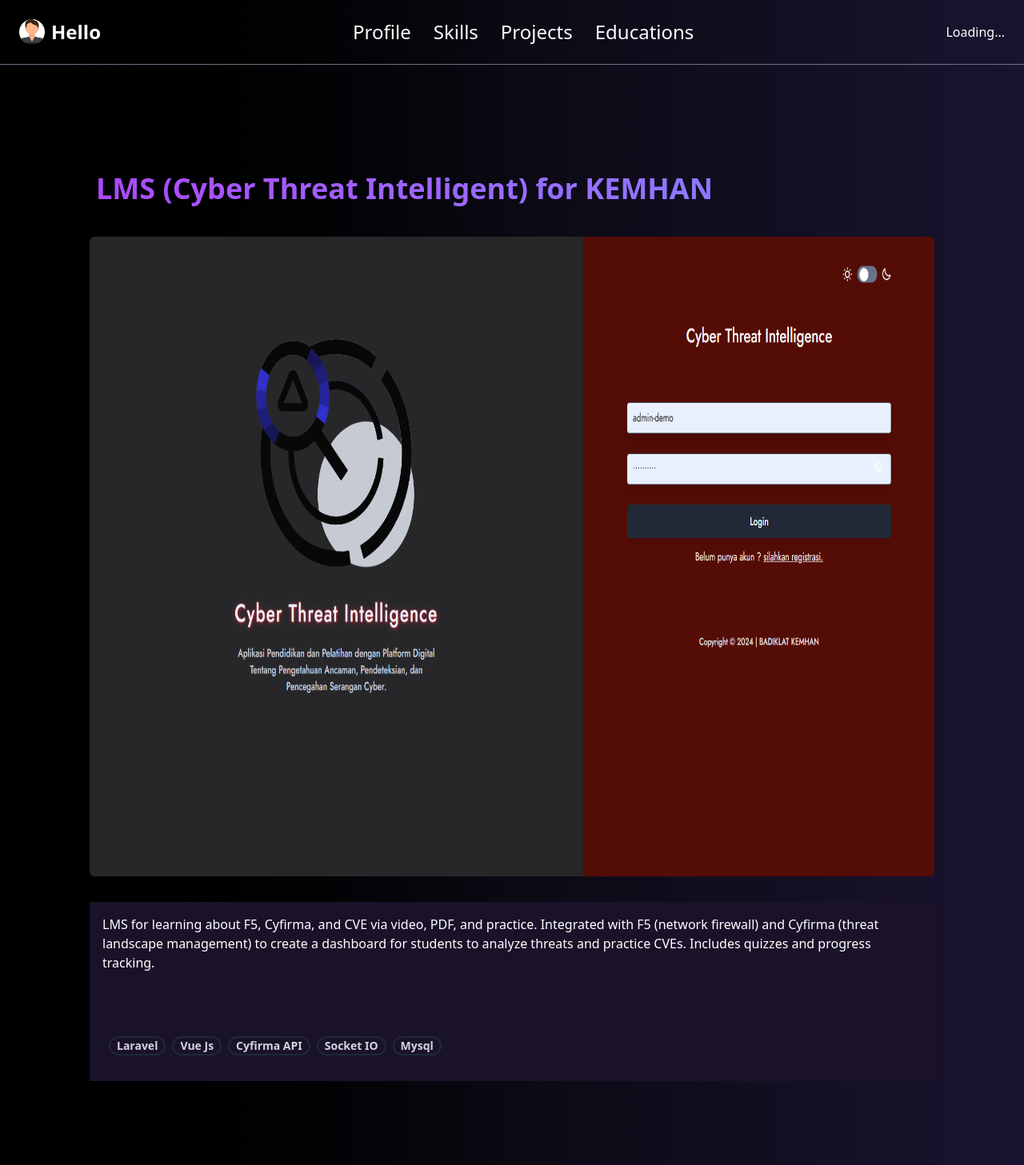
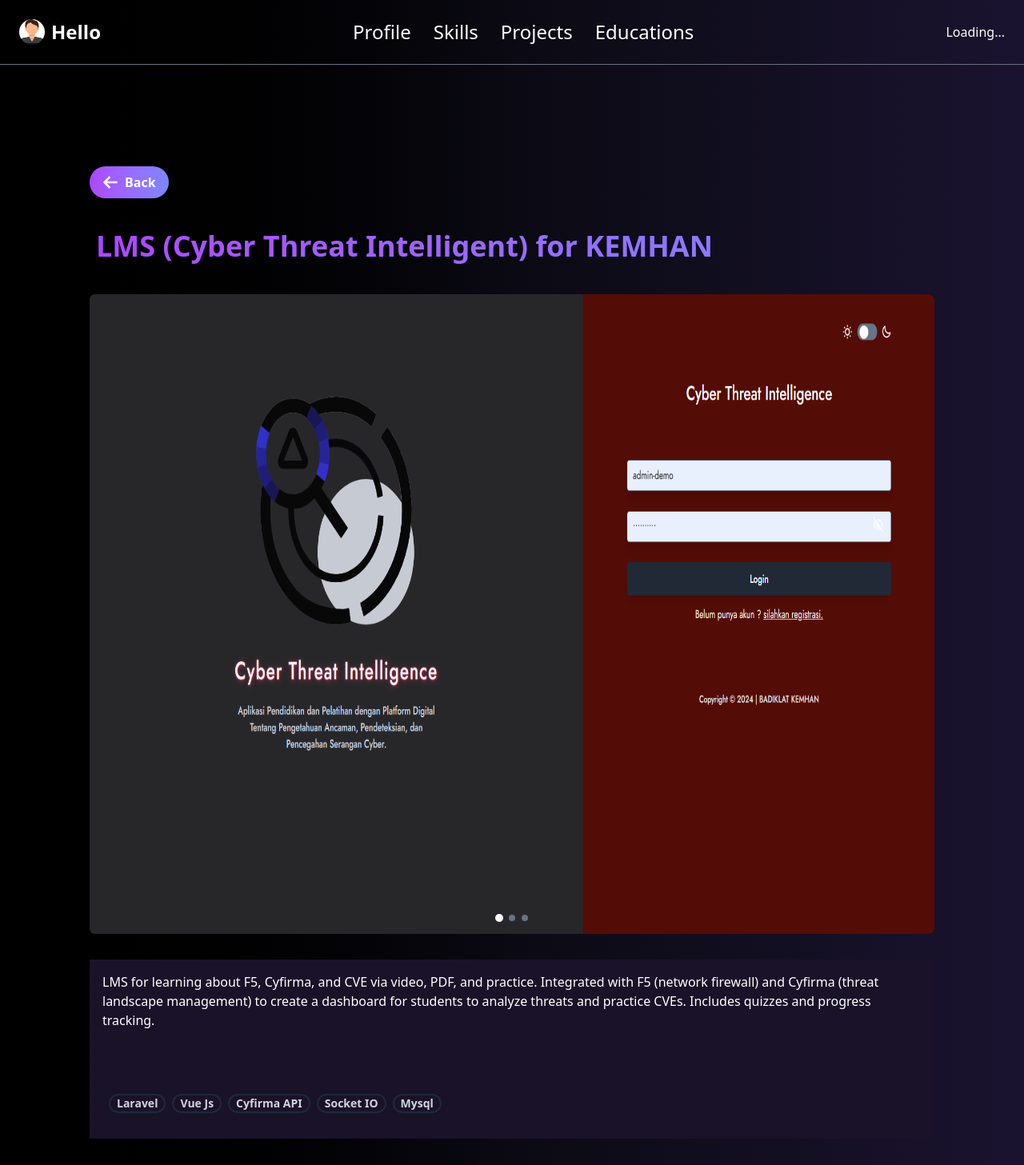
Before and after one commit to Ihpaz/web-portofolio-react-redux-query-tailwind, a React (Vite) app: page /home/1 in a window 1280 px wide. Shown: the top 1457 px of the page at 80% size. Built offline with nearby package versions, Linux system fonts and the light colour scheme; no server answers.

Commit message:
feat: Introduce project detail pages, resume cards, and an image slider with associated project data.

```diff
--- /dev/null
+++ b/src/components/ImageSlider.tsx
@@ -0,0 +1,78 @@
+import React, { useState } from 'react';
+import ImageComponent from './ImageComponent';
+
+type ImageSliderProps = {
+    images: string[];
+    alt: string;
+}
+
+const ImageSlider: React.FC<ImageSliderProps> = ({ images, alt }) => {
+    // Ensure max 5 images
+    const displayImages = images.slice(0, 5);
+    const [currentIndex, setCurrentIndex] = useState(0);
+
+    const goToPrevious = () => {
+        const isFirstSlide = currentIndex === 0;
+        const newIndex = isFirstSlide ? displayImages.length - 1 : currentIndex - 1;
+        setCurrentIndex(newIndex);
+    };
+
+    const goToNext = () => {
+        const isLastSlide = currentIndex === displayImages.length - 1;
+        const newIndex = isLastSlide ? 0 : currentIndex + 1;
+        setCurrentIndex(newIndex);
+    };
+
+    const goToSlide = (slideIndex: number) => {
+        setCurrentIndex(slideIndex);
+    };
+
+    if (!displayImages || displayImages.length === 0) {
+        return null;
+    }
+
+    if (displayImages.length === 1) {
+        return <ImageComponent src={displayImages[0]} alt={alt} width='w-full' height='h-[300px] md:h-[600px] lg:h-[800px]' classDynamics="rounded-md object-contain bg-black" />;
+    }
+
+    return (
+        <div className="w-full h-full relative group">
+            <div className="w-full h-[300px] md:h-[600px] lg:h-[800px] rounded-md bg-black flex items-center justify-center overflow-hidden relative">
+                <ImageComponent
+                    src={displayImages[currentIndex]}
+                    alt={`${alt} ${currentIndex + 1}`}
+                    width='w-full'
+                    height='h-full'
+                    classDynamics="object-contain rounded-md duration-500"
+                />
+            </div>
+
+            {/* Left Arrow */}
+            <div className="hidden group-hover:block absolute top-[50%] -translate-x-0 translate-y-[-50%] left-5 text-2xl rounded-full p-2 bg-black/20 text-white cursor-pointer hover:bg-black/50 transition-all" onClick={goToPrevious}>
+                <svg xmlns="http://www.w3.org/2000/svg" fill="none" viewBox="0 0 24 24" strokeWidth={1.5} stroke="currentColor" className="w-6 h-6">
+                    <path strokeLinecap="round" strokeLinejoin="round" d="M15.75 19.5L8.25 12l7.5-7.5" />
+                </svg>
+            </div>
+            {/* Right Arrow */}
+            <div className="hidden group-hover:block absolute top-[50%] -translate-x-0 translate-y-[-50%] right-5 text-2xl rounded-full p-2 bg-black/20 text-white cursor-pointer hover:bg-black/50 transition-all" onClick={goToNext}>
+                <svg xmlns="http://www.w3.org/2000/svg" fill="none" viewBox="0 0 24 24" strokeWidth={1.5} stroke="currentColor" className="w-6 h-6">
+                    <path strokeLinecap="round" strokeLinejoin="round" d="M8.25 4.5l7.5 7.5-7.5 7.5" />
+                </svg>
+            </div>
+            {/* Dots */}
+            <div className="flex justify-center py-2 absolute bottom-2 w-full gap-2">
+                {displayImages.map((_, slideIndex) => (
+                    <div
+                        key={slideIndex}
+                        onClick={() => goToSlide(slideIndex)}
+                        className={`text-2xl cursor-pointer transition-all duration-300 ${currentIndex === slideIndex ? 'text-white scale-125' : 'text-gray-500'}`}
+                    >
+                        <div className={`w-2 h-2 rounded-full ${currentIndex === slideIndex ? 'bg-white' : 'bg-gray-500'}`}></div>
+                    </div>
+                ))}
+            </div>
+        </div>
+    );
+};
+
+export default ImageSlider;
--- a/src/data/Resumes.ts
+++ b/src/data/Resumes.ts
@@ -5,6 +5,7 @@
   skills: string[];
   link?: string;
   image: string;
+  images?: string[];
 }
 
 const Resumes: ResumesType[] = [
@@ -12,8 +13,9 @@
     id: 0,
     title: "WMS(Warehouse Management System) for KFC",
     description: "A comprehensive warehouse management system for KFC that handles incoming and outgoing stock, production cycles, stock reconciliation, and delivery orders to outlets. Key features include inventory tracking and detailed analysis of goods movement",
-            skills: ["Spring Boot", "Angular","Jasper", "Oracle"],
-            image:'wms-1.png'
+    skills: ["Spring Boot", "Angular", "Jasper", "Oracle"],
+    image: 'wms-1.png',
+    images: ['wms-1.png', 'wms-2.png']
   },
   {
     id: 1,
@@ -21,7 +23,8 @@
     description: "LMS for learning about F5, Cyfirma, and CVE via video, PDF, and practice. Integrated with F5 (network firewall) and Cyfirma (threat landscape management) to create a dashboard for students to analyze threats and practice CVEs. Includes quizzes and progress tracking.",
     skills: ["Laravel", "Vue Js", "Cyfirma API", "Socket IO", "Mysql"],
     link: "https://cyseclms.com/login",
-            image:'lms-1.png'
+    image: 'lms-1.png',
+    images: ['lms-1.png', 'lms-1.png', 'lms-1.png']
   },
   {
     id: 2,
@@ -29,14 +32,16 @@
     description: "Consultancy platform for electricity engineering with PLN engineers via chat, Zoom, and onsite meetings. Integrated with Firebase, Zoom API, and Iconpay payment gateway, using Socket IO for real-time status updates.",
     skills: ["Laravel", "Vue Js", "Firestore", "Socket IO", "Zoom API", "Postgresql", "Iconpay"],
     link: "https://konsultrik.plne.co.id/",
-            image:'konsultrik-1.png'
+    image: 'konsultrik-1.png',
+    images: ['konsultrik-1.png', 'konsultrik-1.png', 'konsultrik-1.png']
   },
   {
     id: 3,
     title: "SSO Server & Advance Threat Detection System",
     description: "SSO server and threat detection system integrated with F5 API for monitoring unusual traffic and sending notifications via Telegram API.",
     skills: ["Laravel", "Vue Js", "Mysql", "F5 API"],
-            image:'sso-1.png'
+    image: 'sso-1.png',
+    images: ['sso-1.png', 'sso-1.png', 'sso-1.png']
   },
   {
     id: 4,
@@ -44,7 +49,8 @@
     description: "Web and mobile HRIS system for attendance, leave, business travel, e-learning, KPI tracking, etc.",
     skills: ["Nest JS", "Angular", "SQL Server", "Ionic"],
     link: "https://tinyurl.com/36j8b2ta",
-            image:'solace-1.jpg'
+    image: 'solace-1.jpg',
+    images: ['solace-1.jpg', 'solace-1.jpg', 'solace-1.jpg']
   },
   {
     id: 5,
@@ -52,7 +58,8 @@
     description: "Inventory management system for tracking goods entering and exiting warehouses using scanners, delivery orders, and stock opname.",
     skills: ["Nest JS", "Angular", "Ionic", "SQL Server"],
     link: "https://tinyurl.com/3tu3rcfw",
-            image:'inventory-1.png'
+    image: 'inventory-1.png',
+    images: ['inventory-1.png', 'inventory-2.png']
   },
   {
     id: 6,
@@ -60,37 +67,42 @@
     description: "Dashboard for monitoring Golden Lamian outlets activities, fetching data from Google Spreadsheet API, and generating analytics dashboards.",
     skills: ["Nest JS", "Angular", "Mysql"],
     link: "https://github.com/Ihpaz/operationfrontend",
-            image:'operations-1.png'
+    image: 'operations-1.png',
+    images: ['operations-1.png', 'operations-1.png', 'operations-1.png']
   },
   {
     id: 7,
     title: "Booking Flight API",
     description: "Create Booking Flight API for E-Travel APP PLN ICON integrated with Drupadi API",
-            skills: ["Spring Boot","SQL Server"],
-            image:'fligh-1.png'
+    skills: ["Spring Boot", "SQL Server"],
+    image: 'fligh-1.png',
+    images: ['fligh-1.png', 'fligh-1.png', 'fligh-1.png']
   },
   {
     id: 8,
     title: "SIAP (Sistem Informasi Aplikasi Perkebunan)",
     description: "ERP system for palm oil plantations including HRIS, accounting, sales, inventory, and weighbridge system.",
-            skills: ["Codeigniter", "PHP", "Postgresql", "VB","Postgresql"],
-            image:'siap-1.jpg'
+    skills: ["Codeigniter", "PHP", "Postgresql", "VB", "Postgresql"],
+    image: 'siap-1.jpg',
+    images: ['siap-1.jpg', 'siap-1.jpg', 'siap-1.jpg']
   },
   {
     id: 9,
     title: "Web for Managing New IKN PLN Building Opening Guests",
     description: "Web application for managing guest lists, rundown, panoramic and 3D views for the new IKN PLN building opening.",
-            skills: ["Laravel", "Vue Js","Mysql"],
+    skills: ["Laravel", "Vue Js", "Mysql"],
     link: "https://dev-ikn.air.id",
-            image:'ikn-1.png'
+    image: 'ikn-1.png',
+    images: ['ikn-1.png', 'ikn-1.png', 'ikn-1.png']
   },
   {
     id: 10,
     title: "EMS (Electricity Monitoring System)",
     description: "Electricity Monitoring System for monitoring electricity usage , outage , billing etc.",
-            skills: ["Spring Boot","SQL Server"],
+    skills: ["Spring Boot", "SQL Server"],
     link: "https://dev-ikn.air.id",
-            image:'ems-1.png'
+    image: 'ems-1.png',
+    images: ['ems-1.png', 'ems-1.png', 'ems-1.png']
   },
   {
     id: 11,
@@ -98,18 +110,20 @@
     description: "My portofolio website was build using React Js with react-router, react-query , redux-toolkit and tailwindcss",
     skills: ["React Js"],
     link: "https://dev-ikn.air.id",
-            image:'portofolio-1.png'
+    image: 'portofolio-1.png',
+    images: ['portofolio-1.png', 'portofolio-1.png', 'portofolio-1.png']
   },
   {
     id: 12,
     title: "Dashboard Monitoring and Integration KFC Data to Netsuite",
     description: "Dashboard for monitoring KFC data and integrating it with Netsuite, including real-time data synchronization and analytics.",
-            skills: ["Spring Boot", "Angular","Netsuite API", "Oracle"],
-            image:'apintegrasi2.png'
+    skills: ["Spring Boot", "Angular", "Netsuite API", "Oracle"],
+    image: 'apintegrasi2.png',
+    images: ['apintegrasi2.png', 'apintegrasi2.png', 'apintegrasi2.png']
   },
 ];
 
 
-  export const categories = ["All", "Laravel", "Vue Js", "Nest JS", "Angular", "Codeigniter","Spring Boot","React Js"];
+export const categories = ["All", "Laravel", "Vue Js", "Nest JS", "Angular", "Codeigniter", "Spring Boot", "React Js"];
 
 export default Resumes;
--- a/src/pages/DetailProjectPage.tsx
+++ b/src/pages/DetailProjectPage.tsx
@@ -1,26 +1,45 @@
 import React from "react";
-import { useParams } from "react-router-dom";
+import { useParams, useNavigate } from "react-router-dom";
 import Resumes from "../data/Resumes";
 import { ResumesType } from "../data/Resumes";
 import ImageComponent from "../components/ImageComponent";
+import ImageSlider from "../components/ImageSlider";
 
 const DetailProjectPage: React.FC = () => {
     const { id } = useParams<{ id: string }>();
+    const navigate = useNavigate();
 
     const project: ResumesType | null = id ? Resumes.find((resume) => resume.id === parseInt(id)) || null : null;
+
+    const images = project?.images && project.images.length > 0 ? project.images : (project?.image ? [project.image] : []);
 
     return (
         <div className='w-full h-full flex flex-col items-center my-52'>
             <div className="grid grid-cols-1 gap-8  px-6 md:px-28 w-full">
+                <div className="w-full flex justify-start">
+                    <button
+                        onClick={() => navigate(-1)}
+                        className="flex items-center gap-2 px-4 py-2 rounded-full bg-main text-white font-semibold shadow-lg hover:scale-105 transition-all duration-300 cursor-pointer"
+                    >
+                        <svg xmlns="http://www.w3.org/2000/svg" fill="none" viewBox="0 0 24 24" strokeWidth={3} stroke="currentColor" className="w-5 h-5">
+                            <path strokeLinecap="round" strokeLinejoin="round" d="M10.5 19.5L3 12m0 0l7.5-7.5M3 12h18" />
+                        </svg>
+                        Back
+                    </button>
+                </div>
                 <h3 className=" text-4xl font-bold p-2 color-main">
                     {project?.title}
                 </h3>
-                <ImageComponent src={project?.image || ""} alt="resume" width='w-full' height='h-[800px]' classDynamics="rounded-md" />
+                {images.length > 0 ? (
+                    <ImageSlider images={images} alt="resume" />
+                ) : (
+                    <ImageComponent src={project?.image || ""} alt="resume" width='w-full' height='h-[800px]' classDynamics="rounded-md" />
+                )}
                 <div className=" bg-[#1A1229] p-4 rounnded-md">
                     <p className="h-48 md:h-36 text-white">{project?.description}</p>
                     <div className="text-gray-300 w-full md:w-[900px]  grid grid-cols-2 md:flex gap-2 p-2 items-center ">
                         {
-                        project?.skills.map((skill, index) => (
+                            project?.skills.map((skill, index) => (
                                 <span key={index} className="mb-2 px-2 text-sm font-bold border-2  border-gray-800 text-gray-300 rounded-4xl max-w-26  text-center">{skill}</span>
                             ))
 
```
Also changed, not shown: src/components/CardResumeComponent.tsx (+4 -4 lines), public/wms-2.png (added). Lines whose indentation alone changed are shown as unchanged.
